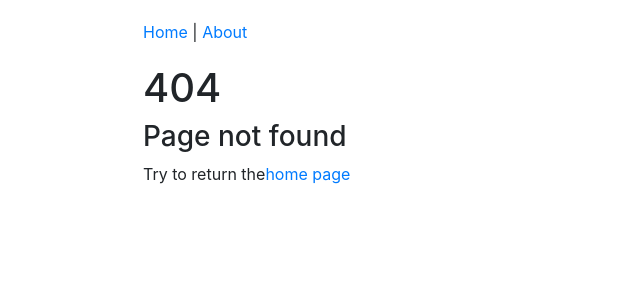
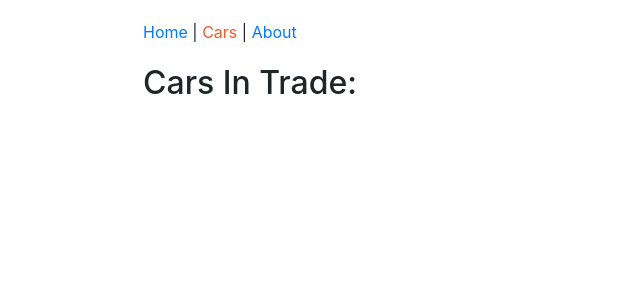
Before and after one commit to Alterberg/CarsAuction, a React app: page /cars in a window 1280 px wide. Before the commit this address had no page. Shown: the top 300 px of the page, without its empty margins (0-640 px from the left). Built offline with nearby package versions, Linux system fonts and the light colour scheme.

Commit message:
Create Cars page

```diff
--- a/src/components/App.js
+++ b/src/components/App.js
@@ -4,6 +4,7 @@ import HomePage from "./home/HomePage";
 import AboutPage from "./about/AboutPage";
 import Header from "./common/Header";
 import PageNotFound from "./PageNotFound";
+import CarsPage from "./cars/CarsPage";
 
 function App() {
     return (
@@ -11,6 +12,7 @@ function App() {
             <Header />
             <Switch>
                 <Route exact path="/" component={HomePage} />
+                <Route path="/cars" component={CarsPage} />
                 <Route path="/about" component={AboutPage} />
                 <Route component={PageNotFound} />
             </Switch>
--- /dev/null
+++ b/src/components/cars/CarsPage.js
@@ -0,0 +1,9 @@
+import React from "react";
+
+class CarsPage extends React.Component {
+    render() {
+        return <h2>Cars In Trade:</h2>;
+    }
+}
+
+export default CarsPage;
--- a/src/components/common/Header.js
+++ b/src/components/common/Header.js
@@ -10,6 +10,10 @@ const Header = () => {
                 Home
             </NavLink>
             {" | "}
+            <NavLink to="/cars" activeStyle={activeStyle}>
+                Cars
+            </NavLink>
+            {" | "}
             <NavLink to="/about" activeStyle={activeStyle}>
                 About
             </NavLink>
```
